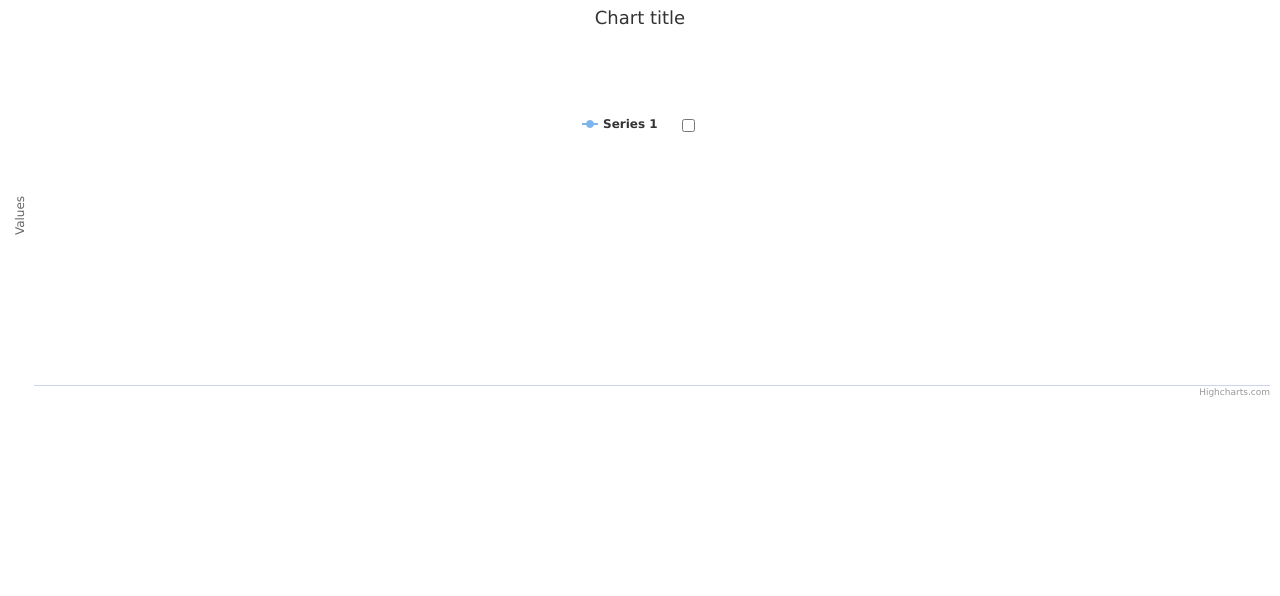
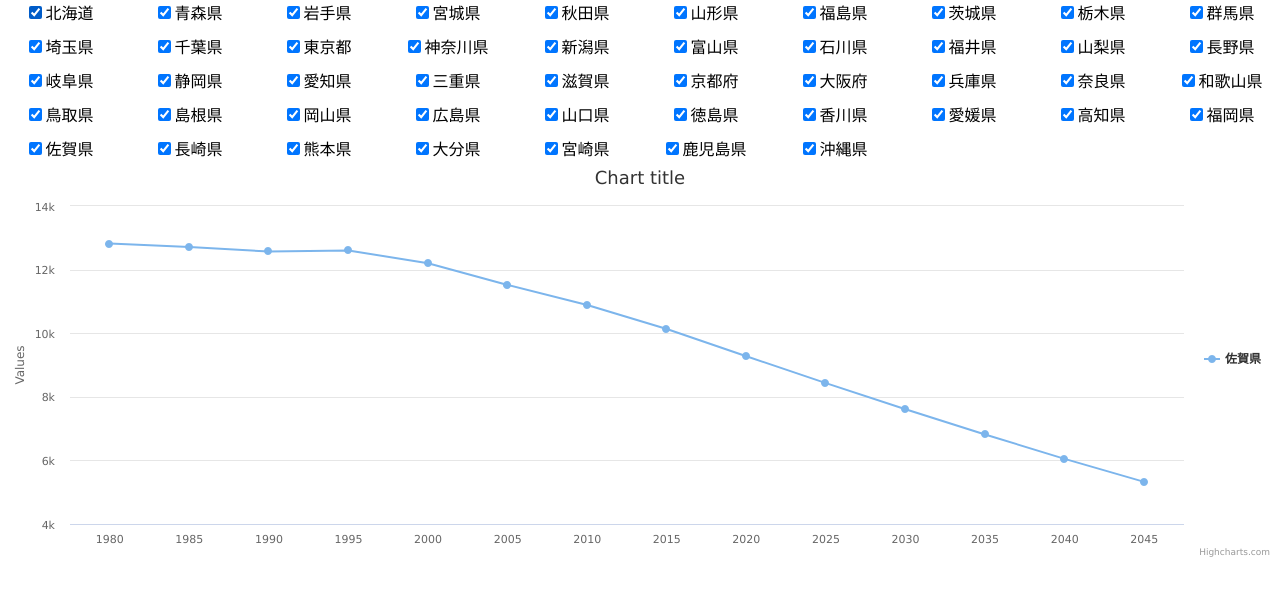
Before and after one commit to CJButton/yumemi, a React (Create React App) app: page / in a window 1280 px wide. Shown: the top 596 px of the page. Built offline with nearby package versions, Linux system fonts and the light colour scheme; no server answers.

Commit message:
checkboxes appear in an orderly way above the chart

```diff
--- a/src/App.js
+++ b/src/App.js
@@ -13,11 +13,9 @@ class App extends React.Component {
       prefCodes: {},
       chartOptions: {
         legend: {
-          align: 'center',
-          verticalAlign: 'top',
-          floating: true,
-          x: 0,
-          y: 100
+          layout: 'vertical',
+          align: 'right',
+          verticalAlign: 'middle'
         },
         xAxis: {
           categories: [],
@@ -25,18 +23,7 @@ class App extends React.Component {
         series: [
           { data: [] }
         ],
-        plotOptions: {
-          series: {
-            showCheckbox: true,
-            point: {
-              events: {
-                mouseOver: (e) => this.fetchPrefecturePopulation(e)
-              }
-            }
-          }
-        }
       },
-      hoverData: null
     };
 
     this.fetchPrefecturePopulation = this.fetchPrefecturePopulation.bind(this)
@@ -45,33 +32,18 @@ class App extends React.Component {
   fetchPrefecturePopulation(e) {
     // const res = await fetchPrefecturePopulation(1)
     // console.log(res, 'did mount results')
-
-  //   series: [{
-  //     name: 'Installation',
-  //     data: [43934, 52503, 57177, 69658, 97031, 119931, 137133, 154175]
-  // }, {
-  //     name: 'Manufacturing',
-  //     data: [24916, 24064, 29742, 29851, 32490, 30282, 38121, 40434]
-  // }, {
-  //     name: 'Sales & Distribution',
-  //     data: [11744, 17722, 16005, 19771, 20185, 24377, 32147, 39387]
-  // }, {
-  //     name: 'Project Development',
-  //     data: [null, null, 7988, 12169, 15112, 22452, 34400, 34227]
-  // }, {
-  //     name: 'Other',
-  //     data: [12908, 5948, 8105, 11248, 8989, 11816, 18274, 18111]
-  // }],
   }
 
   async componentDidMount() {
     try {
-      const res = await fetchPrefectures()
+      // const res = await fetchPrefectures()
+      const res = prefectures
       const randPref = Math.floor(Math.random() * Math.floor(res.result.length))
       const { prefCode, prefName } = res.result[randPref]
 
       // we randomly fetch one of the prefecures data using their prefCode
-      const popData = await fetchPrefecturePopulation(prefCode)
+      // const popData = await fetchPrefecturePopulation(prefCode)
+      const popData = population
       const prefGeneralPop = popData.result.data[0].data.map(el => el.value)
       const years = popData.result.data[0].data.map(el => el.year)
 
@@ -93,26 +65,36 @@ class App extends React.Component {
     }
   }
 
-//   Highcharts.chart('container', {
-//     plotOptions: {
-        // series: {
-        //     showCheckbox: true
-        // }
-//     },
-
-//     series: [{
-//         data: [29.9, 71.5, 106.4, 129.2, 144.0, 176.0, 135.6, 148.5, 216.4, 194.1, 95.6, 54.4],
-//         selected: true
-//     }, {
-//         data: [144.0, 176.0, 135.6, 148.5, 216.4, 194.1, 95.6, 54.4, 29.9, 71.5, 106.4, 129.2]
-//     }]
-// });
+// position: absolute;
+// z-index: 100;
+// margin-top: 3rem;
 
   render() {
     const { chartOptions } = this.state
     console.log(this.state)
+
+    const checkboxGrid = {
+      'display': 'grid',
+      'gridTemplateColumns': 'repeat(10, 1fr)',
+      'gridGap': '10px',
+    }
+
+    const displayPrefectureCheckboxes = () => {
+      return prefectures.result.map(pref => (
+        <label key={`prefCheckbox-${pref.prefName}`}>
+          <input
+            name="isGoing"
+            type="checkbox"
+            checked
+            onChange={() => this.fetchPrefecturePopulation(pref.prefCode) } />
+            { pref.prefName }
+        </label>
+      ))
+    }
+
     return(
       <div className="App">
+        <div style={checkboxGrid}>{ displayPrefectureCheckboxes() }</div>
         <HighchartsReact
           highcharts={Highcharts}
           options={chartOptions}
```
